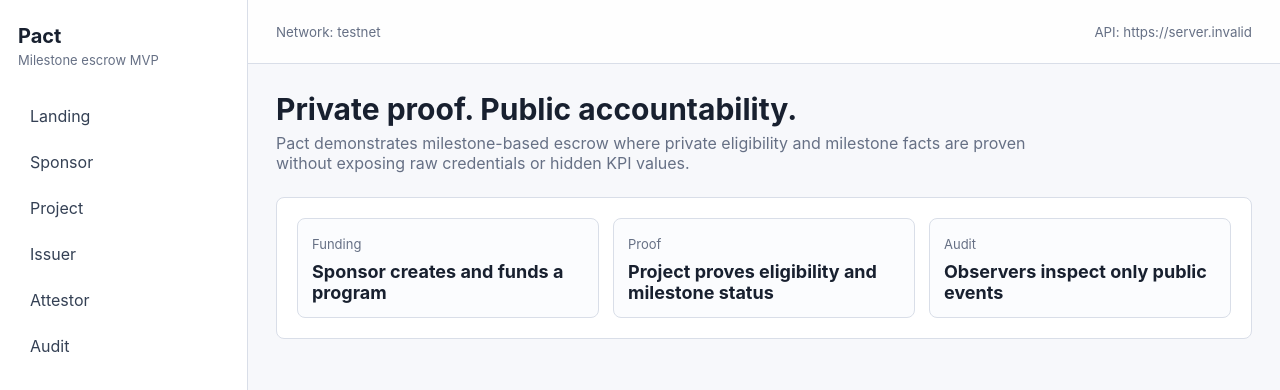
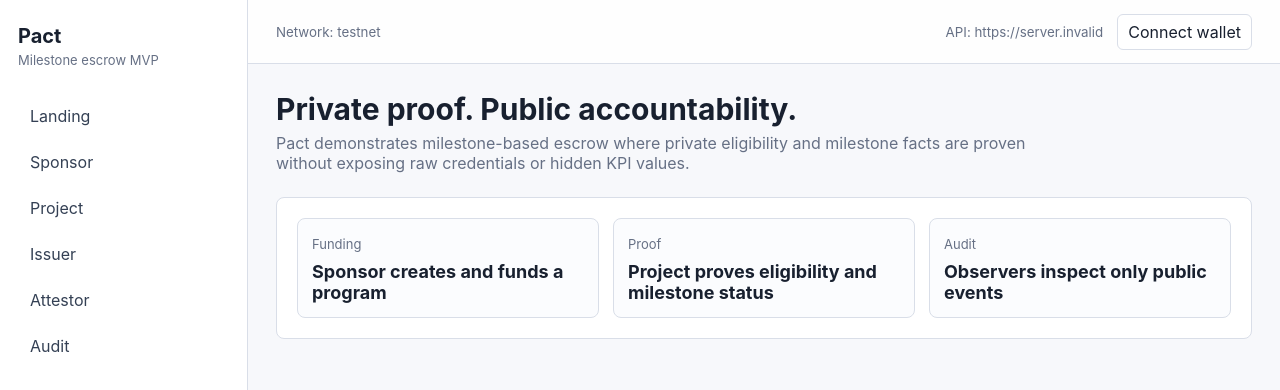
Before and after one commit to foundermafstat/pact, a Next.js app in the folder apps/web/: page / in a window 1280 px wide. Shown: the top 390 px of the page. Built offline with nearby package versions, Linux system fonts and the light colour scheme; no server answers.

Commit message:
feat: add step 073 wallet connection UI

```diff
--- a/apps/web/src/app/globals.css
+++ b/apps/web/src/app/globals.css
@@ -97,6 +97,39 @@ select {
   color: var(--muted);
 }
 
+.topbar-actions {
+  display: flex;
+  align-items: center;
+  gap: 14px;
+}
+
+.wallet-button {
+  border: 1px solid var(--line);
+  border-radius: 6px;
+  background: #ffffff;
+  color: var(--ink);
+  padding: 7px 10px;
+  cursor: pointer;
+}
+
+.wallet-button:hover {
+  border-color: var(--accent);
+  color: var(--accent-strong);
+}
+
+.wallet-panel {
+  display: flex;
+  align-items: center;
+  gap: 10px;
+  color: var(--muted);
+  font-size: 13px;
+}
+
+.wallet-panel strong {
+  color: var(--warn);
+  font-weight: 600;
+}
+
 .content {
   padding: 28px;
   max-width: 1180px;
--- a/apps/web/src/app/layout.tsx
+++ b/apps/web/src/app/layout.tsx
@@ -1,6 +1,7 @@
 import type { Metadata } from "next";
 import Link from "next/link";
 
+import { WalletConnect } from "../components/wallet-connect";
 import { webEnv } from "../config/env";
 import "./globals.css";
 
@@ -43,7 +44,10 @@ export default function RootLayout({
           <main className="main">
             <div className="topbar">
               <small>Network: {webEnv.stellarNetwork}</small>
-              <small>API: {webEnv.apiUrl}</small>
+              <div className="topbar-actions">
+                <small>API: {webEnv.apiUrl}</small>
+                <WalletConnect targetNetwork={webEnv.stellarNetwork} />
+              </div>
             </div>
             <div className="content">{children}</div>
           </main>
--- /dev/null
+++ b/apps/web/src/components/wallet-connect.tsx
@@ -0,0 +1,50 @@
+"use client";
+
+import { useMemo, useState } from "react";
+
+import {
+  getWalletNetworkWarning,
+  type WalletState
+} from "./wallet-utils";
+
+export function WalletConnect({ targetNetwork }: { targetNetwork: string }) {
+  const [wallet, setWallet] = useState<WalletState>({
+    publicKey: null,
+    network: null
+  });
+  const warning = useMemo(
+    () => getWalletNetworkWarning(wallet, targetNetwork),
+    [wallet, targetNetwork]
+  );
+
+  if (!wallet.publicKey) {
+    return (
+      <button
+        className="wallet-button"
+        type="button"
+        onClick={() =>
+          setWallet({
+            publicKey: "GDEMO7Y4XPACTPUBLICKEY",
+            network: "testnet"
+          })
+        }
+      >
+        Connect wallet
+      </button>
+    );
+  }
+
+  return (
+    <div className="wallet-panel">
+      <span>{wallet.publicKey}</span>
+      {warning ? <strong>{warning}</strong> : null}
+      <button
+        className="wallet-button"
+        type="button"
+        onClick={() => setWallet({ publicKey: null, network: null })}
+      >
+        Disconnect
+      </button>
+    </div>
+  );
+}
--- /dev/null
+++ b/apps/web/src/components/wallet-utils.ts
@@ -0,0 +1,15 @@
+export type WalletState = {
+  publicKey: string | null;
+  network: string | null;
+};
+
+export const getWalletNetworkWarning = (
+  wallet: WalletState,
+  targetNetwork: string
+): string | null => {
+  if (!wallet.publicKey || !wallet.network || wallet.network === targetNetwork) {
+    return null;
+  }
+
+  return `Wallet network ${wallet.network} does not match ${targetNetwork}`;
+};
```
Also changed, not shown: 1 other file (tests, documents, lock files or other folders).
